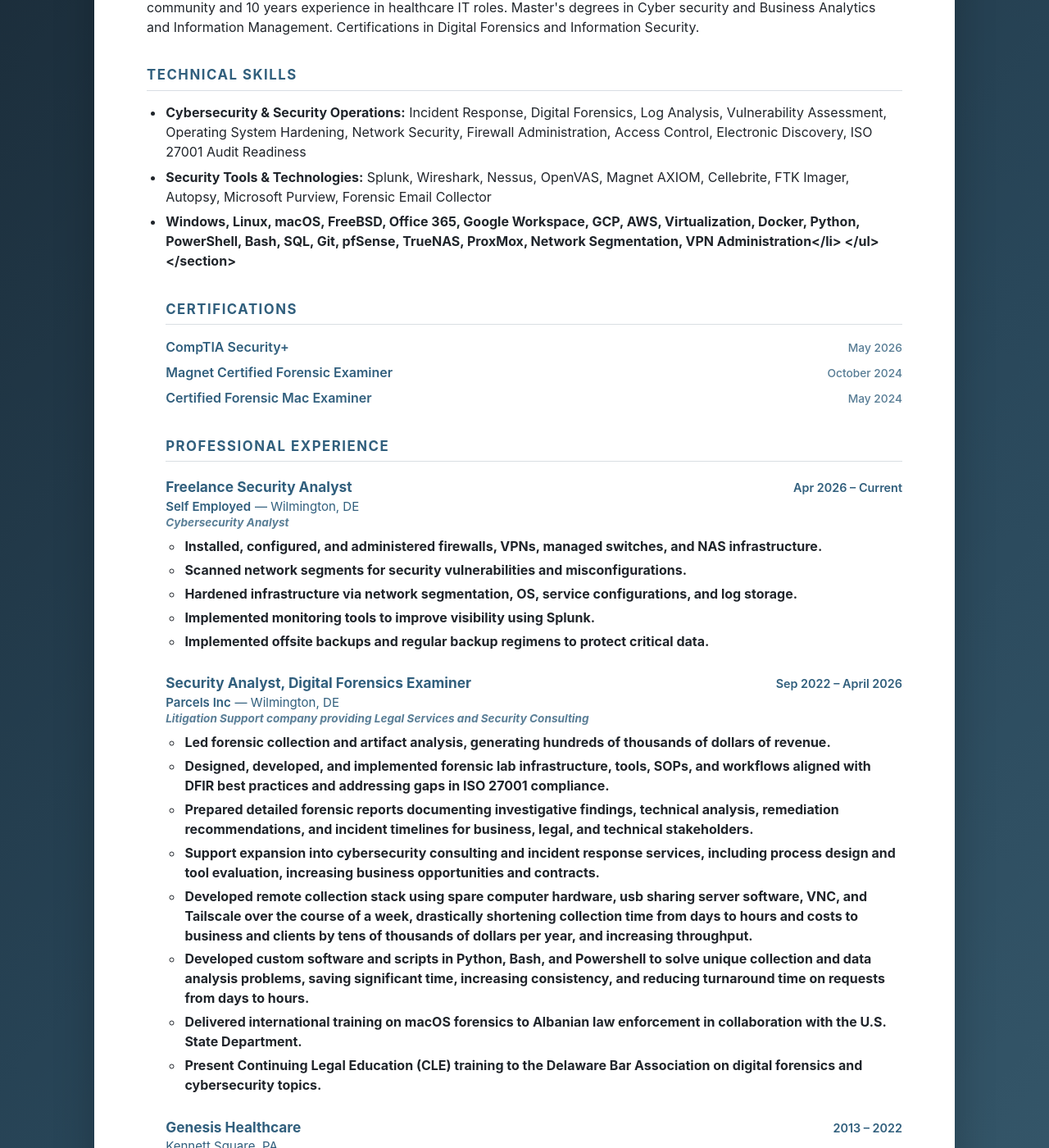
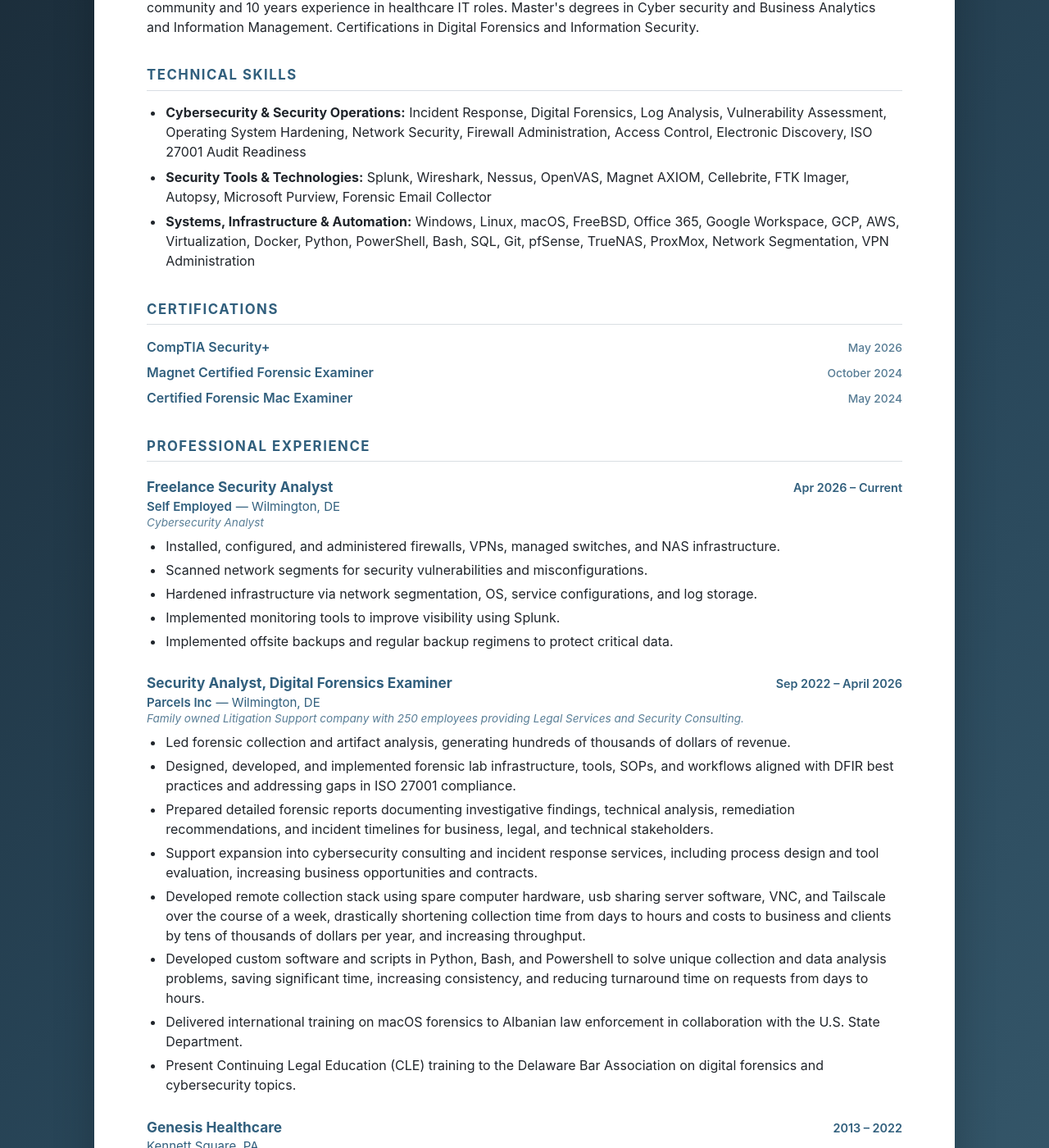
Before and after one commit to bbc5008/bbc5008.github.io, a Jekyll site: the page built from resume.markdown, in a window 1280 px wide and 1400 px high, scrolled down 468 px. Shown: the whole window at 82% size. Built offline with Jekyll 4.4.1, drawn with Linux system fonts in a browser that asks for light colours; some of the changed text lies outside the part shown.

Commit message:
fixed syntax issue with tags in skills area, modified job descriptions

```diff
--- a/resume.markdown
+++ b/resume.markdown
@@ -79,7 +79,7 @@ permalink: /resume/
   <ul class="skills-list">
     <li><strong>Cybersecurity &amp; Security Operations:</strong> Incident Response, Digital Forensics, Log Analysis, Vulnerability 	Assessment, Operating System Hardening, Network Security, Firewall Administration, Access Control, Electronic Discovery, ISO 27001 Audit Readiness</li>
     <li><strong>Security Tools &amp; Technologies:</strong> Splunk, Wireshark, Nessus, OpenVAS, Magnet AXIOM, Cellebrite, FTK Imager, Autopsy, Microsoft Purview, Forensic Email Collector</li>
-    <li><strong>Windows, Linux, macOS, FreeBSD, Office 365, Google Workspace, GCP, AWS, Virtualization, Docker, Python, PowerShell, Bash, SQL, Git, pfSense, TrueNAS, ProxMox, Network Segmentation, VPN Administration</li>
+    <li><strong>Systems, Infrastructure &amp; Automation:</strong> Windows, Linux, macOS, FreeBSD, Office 365, Google Workspace, GCP, AWS, Virtualization, Docker, Python, PowerShell, Bash, SQL, Git, pfSense, TrueNAS, ProxMox, Network Segmentation, VPN Administration</li>
   </ul>
 </section>
 
@@ -129,7 +129,7 @@ permalink: /resume/
       <span class="employer">Parcels Inc</span>
       <span class="job-location">— Wilmington, DE</span>
     </div>
-    <p class="job-description">Litigation Support company providing Legal Services and Security Consulting</p>
+    <p class="job-description">Family owned Litigation Support company with 250 employees providing Legal Services and Security Consulting.</p>
     <ul class="responsibilities">
       <li>Led forensic collection and artifact analysis, generating hundreds of thousands of dollars of revenue.</li>
       <li>Designed, developed, and implemented forensic lab infrastructure, tools, SOPs, and workflows aligned with DFIR best practices and addressing gaps in ISO 27001 compliance.</li>
@@ -150,7 +150,7 @@ permalink: /resume/
     <div class="job-secondary">
       <span class="job-location">Kennett Square, PA</span>
     </div>
-    <p class="job-description">Largest Rehabilitation Therapy provider in the United States</p>
+    <p class="job-description">Publicly traded healthcare company, Largest Rehabilitation Therapy provider in the United States with over 150,000 employees.</p>
 
     <div class="subroles">
       <div class="subrole">
@@ -211,7 +211,7 @@ permalink: /resume/
       <span class="employer">Confiance Group</span>
       <span class="job-location">— Remote</span>
     </div>
-    <p class="job-description">Consulting company assisting clients with technical architecture and business processes</p>
+    <p class="job-description">Privately owned small consulting company consisting of a dozen employees assisting clients with technical architecture and business process management.</p>
     <ul class="responsibilities">
       <li>Supported global IT infrastructure monitoring and reporting initiatives for pharmaceutical clients.</li>
       <li>Modeled and improved business and technical processes to enhance system reliability and visibility.</li>
```
